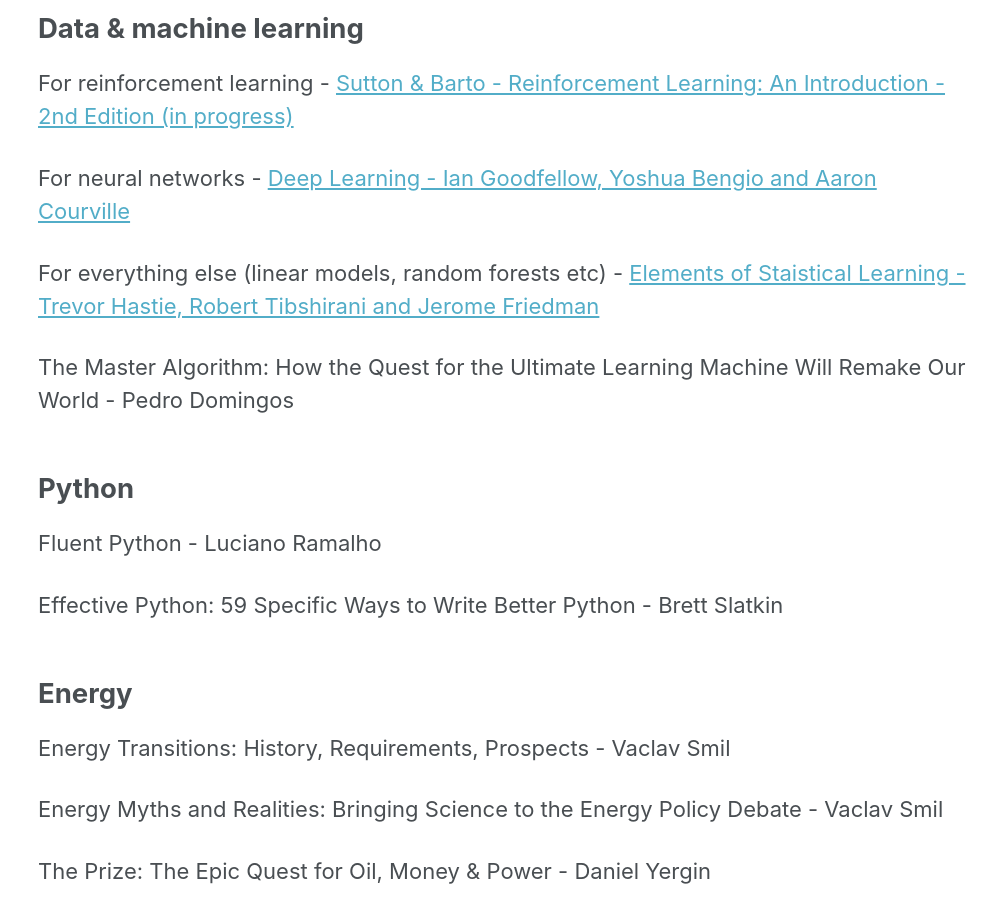
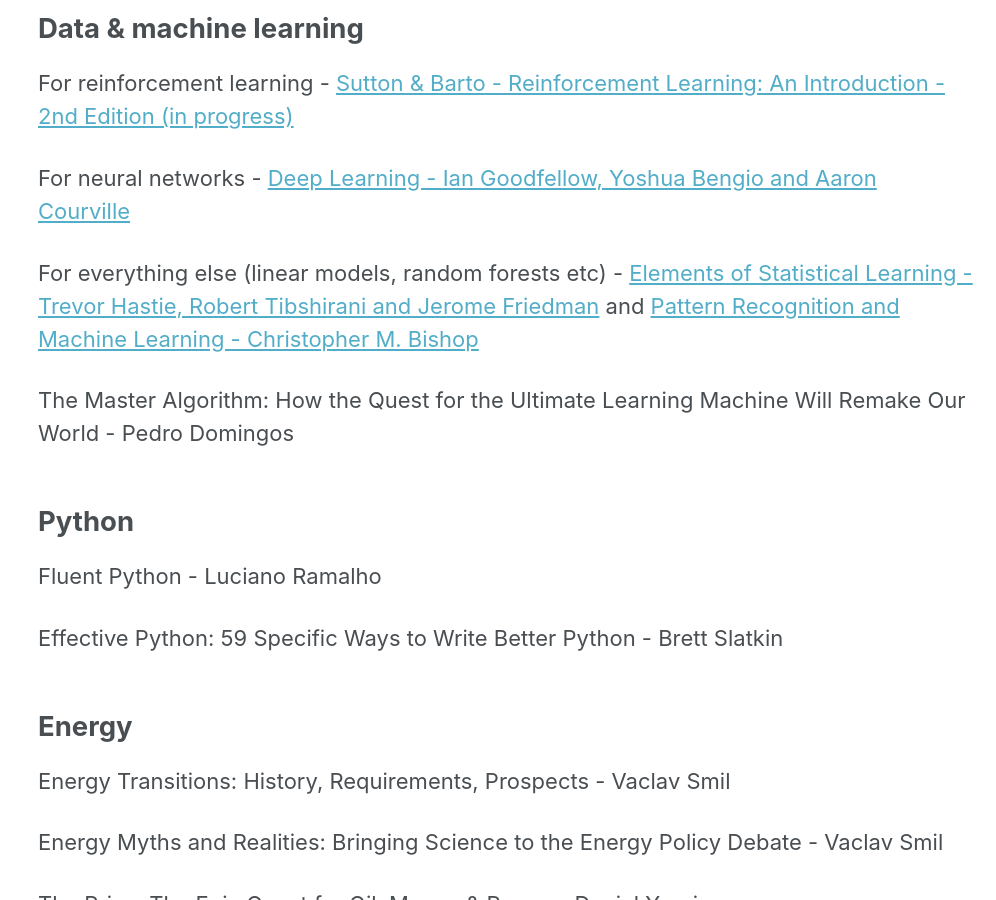
Before and after one commit to ADGEfficiency/adgefficiency.github.io, a Jekyll site: the page built from _pages/reading_list.md, in a window 1280 px wide and 900 px high, scrolled down 300 px. Shown: the whole window, without its empty margins (284-1280 px from the left). Built offline with Jekyll 4.4.1, drawn with Linux system fonts in a browser that asks for light colours; nearby versions of some CDN libraries.

Commit message:
drafting

```diff
--- a/_pages/reading_list.md
+++ b/_pages/reading_list.md
@@ -16,7 +16,7 @@
 
 For neural networks - [Deep Learning - Ian Goodfellow, Yoshua Bengio and Aaron Courville](https://www.deeplearningbook.org/)
 
-For everything else (linear models, random forests etc) - [Elements of Staistical Learning - Trevor Hastie, Robert Tibshirani and Jerome Friedman](https://web.stanford.edu/~hastie/Papers/ESLII.pdf)
+For everything else (linear models, random forests etc) - [Elements of Statistical Learning - Trevor Hastie, Robert Tibshirani and Jerome Friedman](https://web.stanford.edu/~hastie/Papers/ESLII.pdf) and [Pattern Recognition and Machine Learning - Christopher M. Bishop](http://users.isr.ist.utl.pt/~wurmd/Livros/school/Bishop%20-%20Pattern%20Recognition%20And%20Machine%20Learning%20-%20Springer%20%202006.pdf)
 
 The Master Algorithm: How the Quest for the Ultimate Learning Machine Will Remake Our World - Pedro Domingos
 
```
